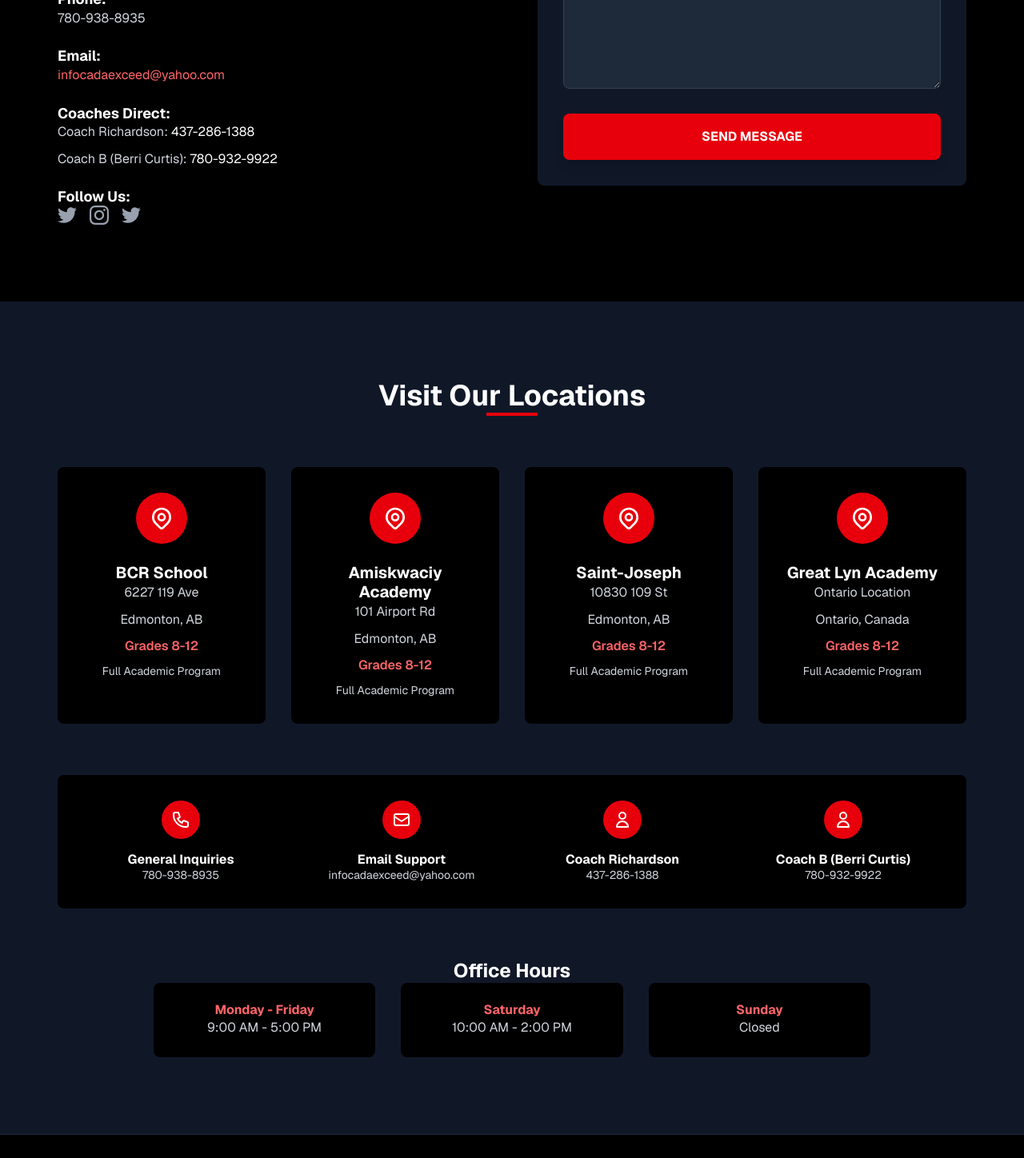
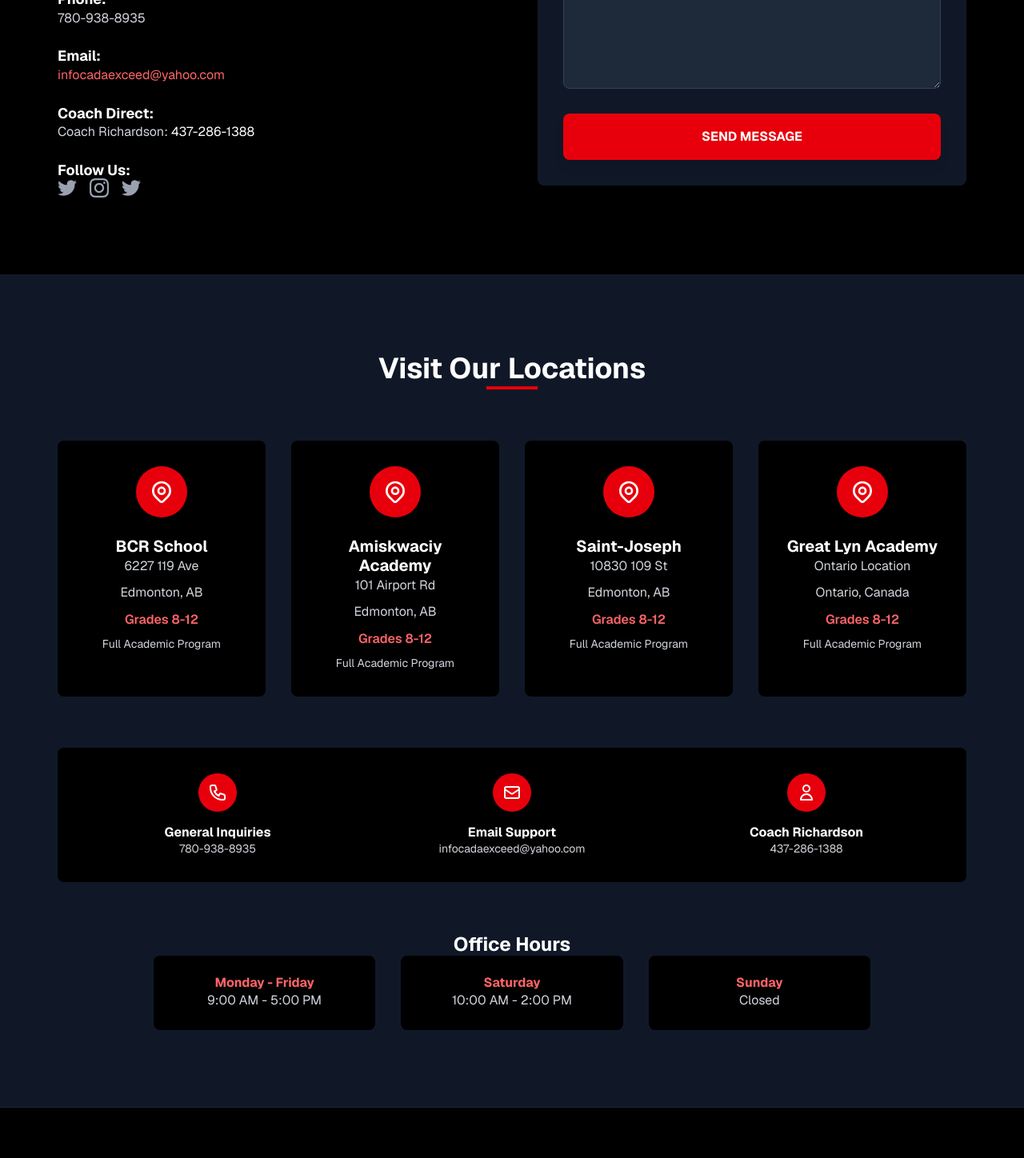
Before and after one commit to digitalmarketingcanada5/basketball_website, a Next.js app: page /contact in a window 1280 px wide. Shown: the part 500-1948 px from the top of the page at 80% size. Built offline with nearby package versions, Linux system fonts and the light colour scheme.

Commit message:
Update contact information and improve layout for consistency and clarity

```diff
--- a/src/components/contact/ContactHero.jsx
+++ b/src/components/contact/ContactHero.jsx
@@ -63,10 +63,9 @@ const ContactHero = () => {
               </div>
 
               <div>
-                <h3 className="text-white font-bold text-lg mb-2">Coaches Direct:</h3>
+                <h3 className="text-white font-bold text-lg mb-2">Coach Direct:</h3>
                 <div className="space-y-2 text-gray-300">
                   <div>Coach Richardson: <span className="text-white">437-286-1388</span></div>
-                  <div>Coach B (Berri Curtis): <span className="text-white">780-932-9922</span></div>
                 </div>
               </div>
 
--- a/src/components/contact/ContactInfo.jsx
+++ b/src/components/contact/ContactInfo.jsx
@@ -81,7 +81,7 @@ const ContactInfo = () => {
 
         {/* Additional Contact Methods */}
         <div className="mt-16 bg-black p-8 rounded-lg">
-          <div className="grid grid-cols-1 md:grid-cols-2 lg:grid-cols-4 gap-8 text-center">
+          <div className="grid grid-cols-1 md:grid-cols-3 gap-8 text-center">
             <div>
               <div className="w-12 h-12 bg-red-600 rounded-full flex items-center justify-center mx-auto mb-4">
                 <svg className="w-6 h-6 text-white" fill="none" stroke="currentColor" viewBox="0 0 24 24">
@@ -111,16 +111,6 @@ const ContactInfo = () => {
               <h4 className="text-white font-bold mb-2">Coach Richardson</h4>
               <p className="text-gray-300 text-sm">437-286-1388</p>
             </div>
-
-            <div>
-              <div className="w-12 h-12 bg-red-600 rounded-full flex items-center justify-center mx-auto mb-4">
-                <svg className="w-6 h-6 text-white" fill="none" stroke="currentColor" viewBox="0 0 24 24">
-                  <path strokeLinecap="round" strokeLinejoin="round" strokeWidth={2} d="M16 7a4 4 0 11-8 0 4 4 0 018 0zM12 14a7 7 0 00-7 7h14a7 7 0 00-7-7z" />
-                </svg>
-              </div>
-              <h4 className="text-white font-bold mb-2">Coach B (Berri Curtis)</h4>
-              <p className="text-gray-300 text-sm">780-932-9922</p>
-            </div>
           </div>
         </div>
 
--- a/src/components/training/TrainingCTASection.jsx
+++ b/src/components/training/TrainingCTASection.jsx
@@ -72,19 +72,12 @@ const TrainingCTASection = () => {
             </p>
 
             {/* Contact Information */}
-            <div className="grid grid-cols-1 md:grid-cols-2 gap-8 mb-12 max-w-4xl mx-auto">
-              <div className="bg-gray-900 p-6 rounded-lg">
-                <h4 className="text-xl font-bold text-white mb-3">Training Inquiries</h4>
+            <div className="grid grid-cols-1 gap-8 mb-12 max-w-md mx-auto">
+              <div className="bg-gray-900 p-6 rounded-lg text-center">
+                <h4 className="text-xl font-bold text-white mb-3">Training & Academic Inquiries</h4>
                 <p className="text-gray-300 mb-2">Coach Richardson</p>
                 <a href="tel:437-286-1388" className="text-red-400 font-bold text-lg hover:text-red-300 transition-colors">
                   437-286-1388
-                </a>
-              </div>
-              <div className="bg-gray-900 p-6 rounded-lg">
-                <h4 className="text-xl font-bold text-white mb-3">Academic Programs</h4>
-                <p className="text-gray-300 mb-2">Coach B (Berri Curtis)</p>
-                <a href="tel:780-932-9922" className="text-red-400 font-bold text-lg hover:text-red-300 transition-colors">
-                  780-932-9922
                 </a>
               </div>
             </div>
```
Also changed, not shown: src/lib/siteData.js.
